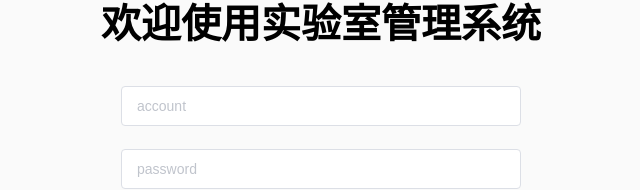
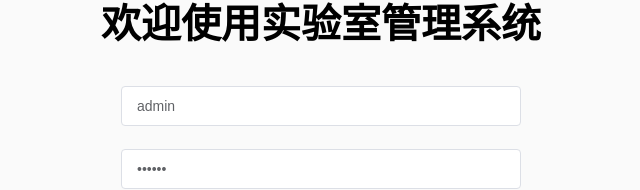
Before and after one commit to XiaoPK/myvue, a Vue app: page /#/login in a window 1280 px wide. Shown: the part 136-326 px from the top of the page, without its empty margins (319-959 px from the left). Built offline with nearby package versions, Linux system fonts and the light colour scheme.

Commit message:
登录页加载admin

```diff
--- a/src/components/login.vue
+++ b/src/components/login.vue
@@ -28,8 +28,8 @@ export default {
     data() {
         return {
             loginForm: {
-                account: '',
-                password: ''
+                account: 'admin',
+                password: '111111'
             },
             loginRules: {
                 account: [
```
